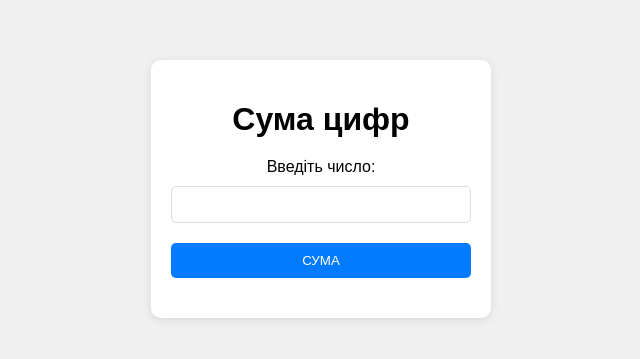
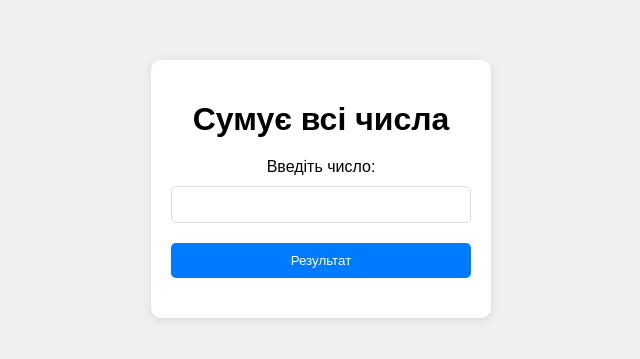
Before and after one commit to MakcFaktor/Calculator-Form, a plain HTML site: page index.html in a window 1280 px wide. Shown: the part 211-570 px from the top of the page, without its empty margins (319-959 px from the left). Drawn offline with Linux system fonts and the light colour scheme.

Commit message:
first commit

```diff
--- a/index.html
+++ b/index.html
@@ -8,11 +8,11 @@
   </head>
   <body>
     <div class="container">
-      <h1>Сума цифр</h1>
+      <h1>Сумує всі числа</h1>
       <form id="calcForm">
         <label for="numberInput">Введіть число:</label>
         <input type="number" id="numberInput" name="numberInput" required />
-        <button type="submit">СУМА</button>
+        <button type="submit">Результат</button>
       </form>
       <div id="result"></div>
     </div>
--- a/script.js
+++ b/script.js
@@ -6,5 +6,5 @@ document.getElementById('calcForm').addEventListener('submit', function (event)
         sum += i;
 
     }
-    console.log(sum, "Сума");
+    document.getElementById('result').textContent = sum;
 });
```
